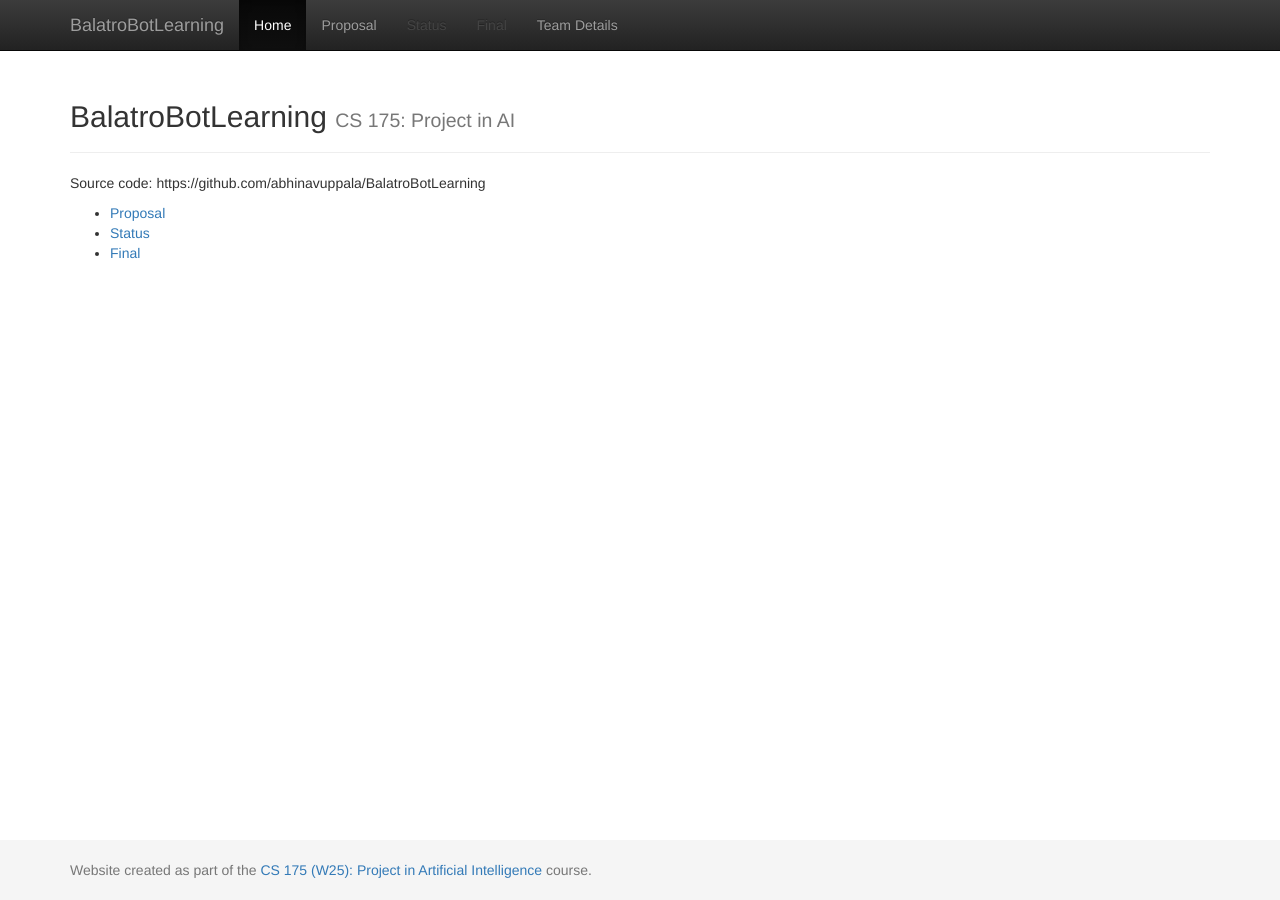
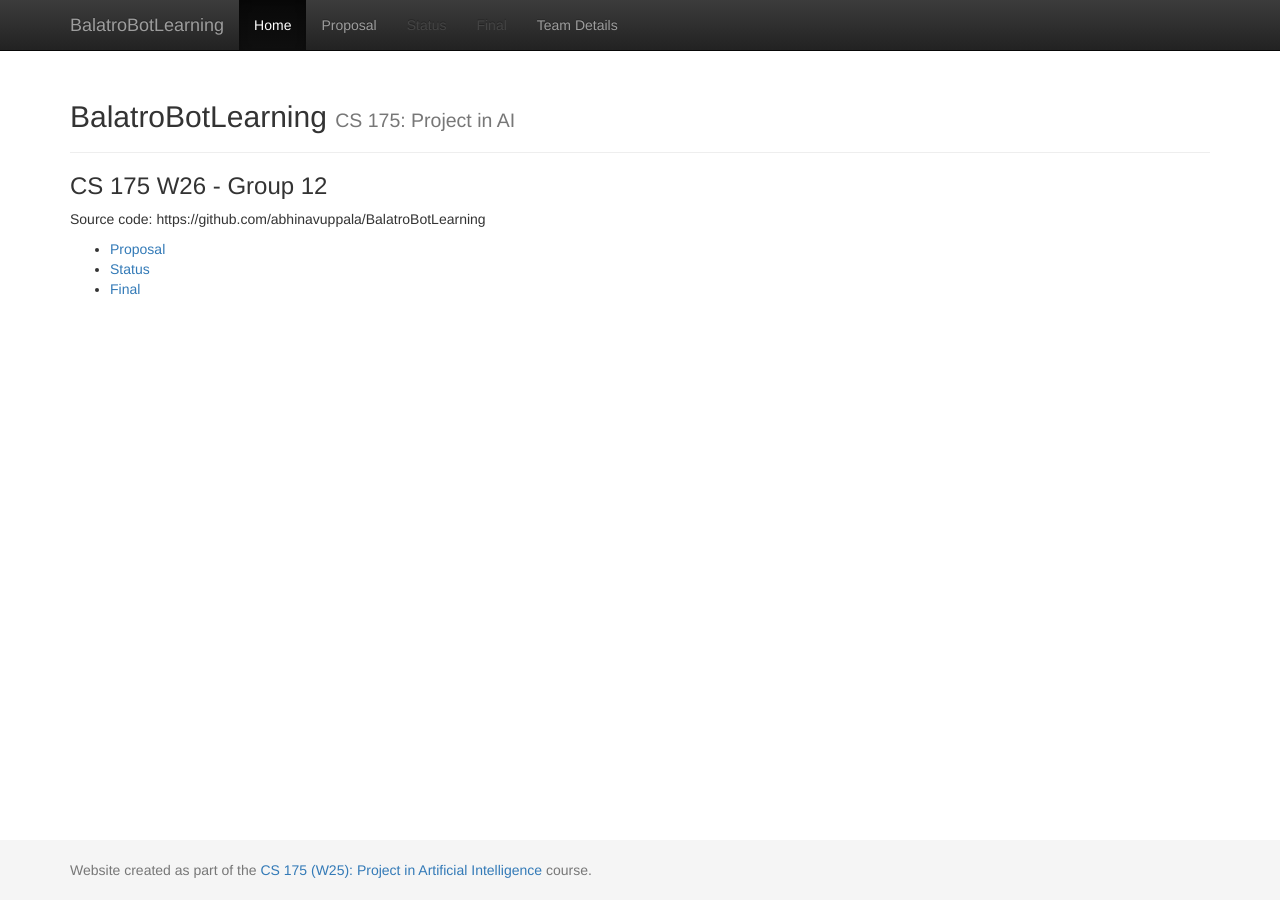
Before and after one commit to abhinavuppala/BalatroBotLearning, a Jekyll site: the page built from docs/index.md, in a window 1280 px wide. Built offline with Jekyll 4.4.1, drawn with Linux system fonts in a browser that asks for light colours.

Commit message:
More changes to proposal

```diff
--- a/docs/index.md
+++ b/docs/index.md
@@ -2,6 +2,8 @@
 layout: default
 title:  Home
 ---
+
+### CS 175 W26 - Group 12
 
 Source code: https://github.com/abhinavuppala/BalatroBotLearning
 
```
Also changed, not shown: docs/proposal.md (line endings or trailing spaces).
